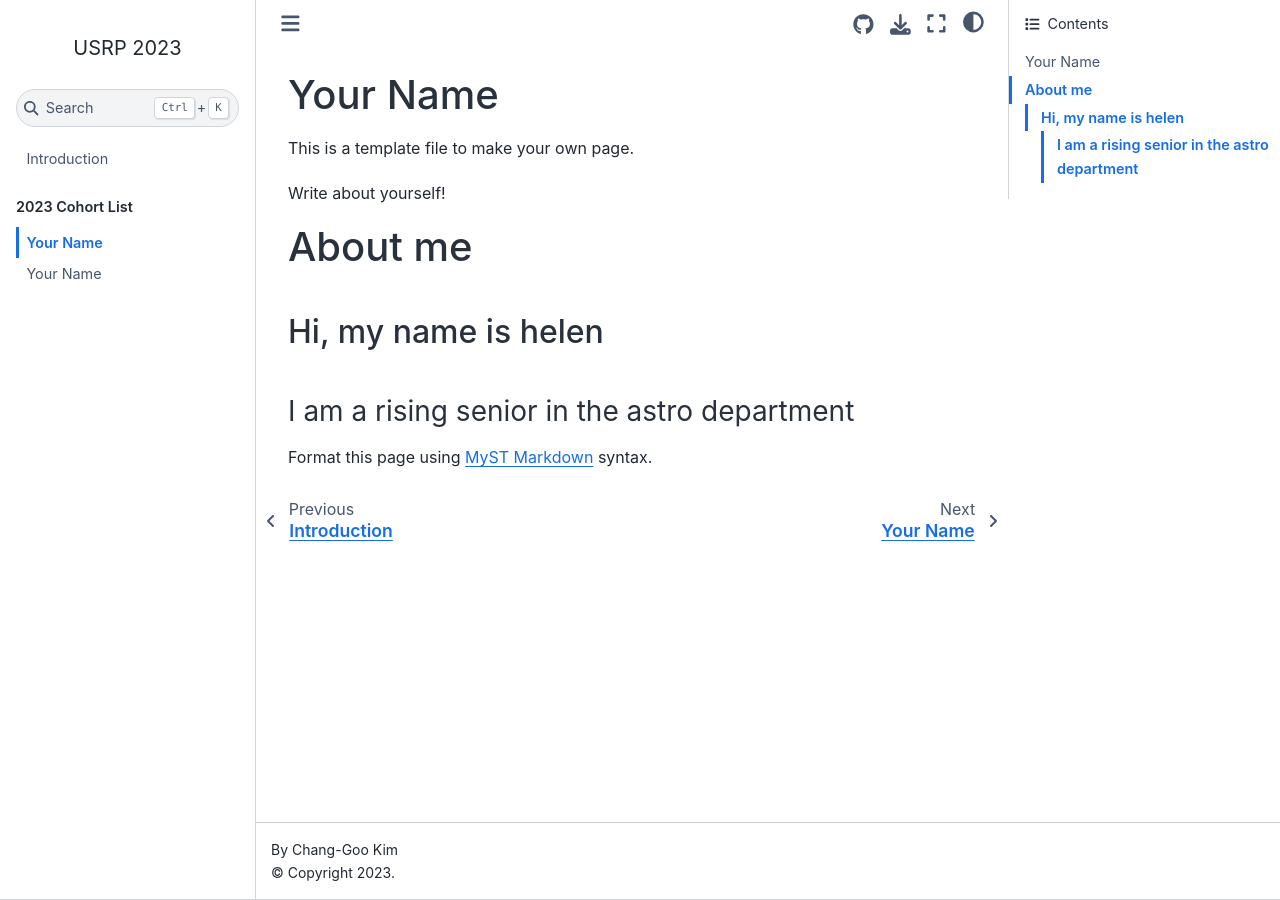
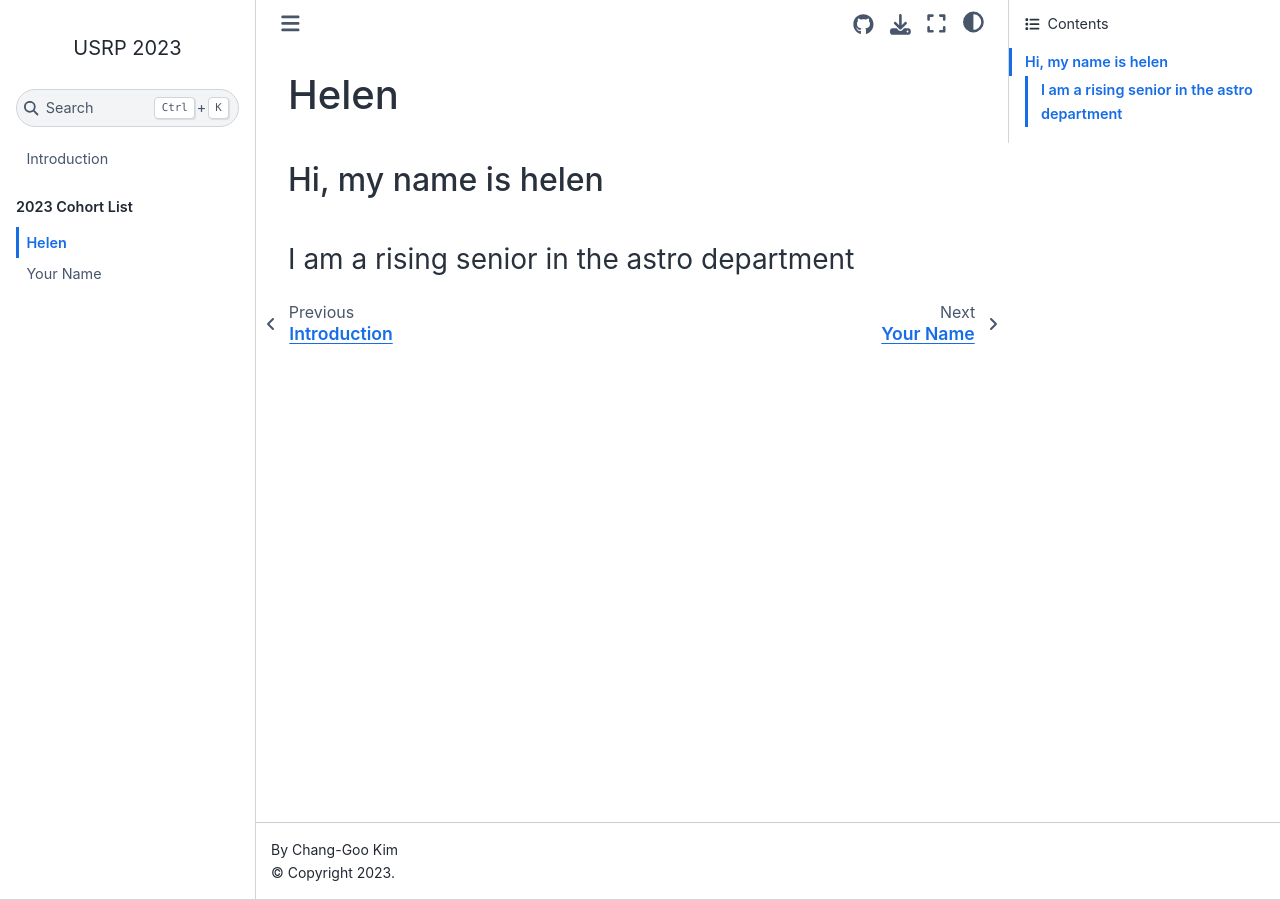
Before and after one commit to changgoo/usrp-introduction, a Jupyter Book: the page built from docs/students/helen.md, in a window 1280 px wide. Built offline with Jupyter Book 1.0.4 settings and Sphinx 7.4.7 and the Sphinx Book theme 1.1.4, drawn with Linux system fonts in a browser that asks for light colours.

Commit message:
edited helen.md

```diff
--- a/docs/students/helen.md
+++ b/docs/students/helen.md
@@ -1,10 +1,3 @@
-# Your Name
-
-This is a template file to make your own page.
-
-Write about yourself!
-# About me
+# Helen
 ## Hi, my name is helen
 ### I am a rising senior in the astro department
-
-Format this page using [MyST Markdown](https://jupyterbook.org/en/stable/content/index.html) syntax.
```
